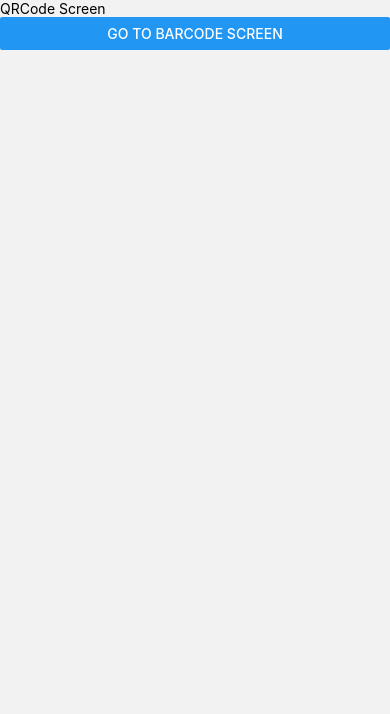
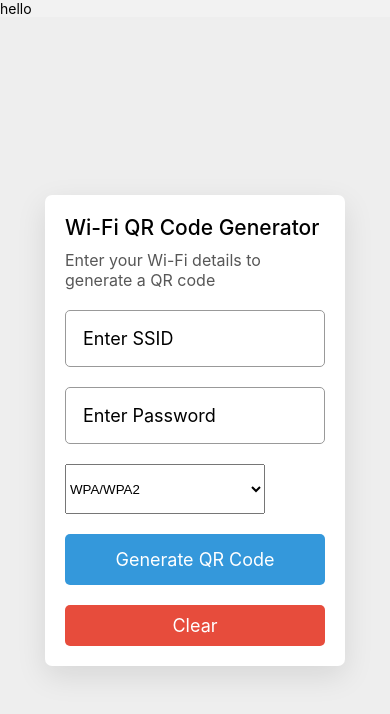
Before and after one commit to MuhammadRomanKhan717/QRcodeScanner, a React Native app: screen /GenerateQRCodesScreen in a window 390 px wide. Shown: the top 714 px of the page. Built offline with nearby package versions, Linux system fonts and the light colour scheme.

Commit message:
set the wifiQRcode generate

```diff
--- a/package.json
+++ b/package.json
@@ -14,6 +14,7 @@
   "dependencies": {
     "@gorhom/bottom-sheet": "^5",
     "@react-native-async-storage/async-storage": "^2.1.1",
+    "@react-native-picker/picker": "^2.11.0",
     "@react-navigation/native": "^7.0.14",
     "@react-navigation/native-stack": "^7.2.0",
     "@react-navigation/stack": "^7.1.1",
@@ -23,11 +24,14 @@
     "react-i18next": "^15.4.0",
     "react-native": "0.77.0",
     "react-native-config": "^1.5.5",
+    "react-native-fs": "^2.20.0",
     "react-native-gesture-handler": "^2.23.1",
     "react-native-localize": "^3.4.1",
+    "react-native-qrcode-svg": "^6.3.14",
     "react-native-reanimated": "^3.16.7",
     "react-native-safe-area-context": "^5.2.0",
     "react-native-screens": "^4.6.0",
+    "react-native-svg": "^15.11.1",
     "react-native-vector-icons": "^10.2.0"
   },
   "devDependencies": {
--- /dev/null
+++ b/src/components/generateQRCodesComponent/QrCodeForWifiComp.tsx
@@ -0,0 +1,251 @@
+import React, {useState} from 'react';
+import {
+  View,
+  Text,
+  TextInput,
+  TouchableOpacity,
+  StyleSheet,
+  Alert,
+} from 'react-native';
+import QRCode from 'react-native-qrcode-svg';
+import RNFS from 'react-native-fs';
+import {PermissionsAndroid} from 'react-native';
+import {Picker} from '@react-native-picker/picker';
+import {moderateScale} from '../../utils/dimensions';
+
+const QrCodeForWifiComp = () => {
+  const [ssid, setSsid] = useState('');
+  const [password, setPassword] = useState('');
+  const [encryptionType, setEncryptionType] = useState('WPA');
+  const [isActive, setIsActive] = useState(false);
+  const [error, setError] = useState('');
+  const qrRef = React.createRef();
+
+  const generateQRCode = () => {
+    if (!ssid || !password) {
+      setError('Please enter both SSID and password!');
+      return;
+    }
+
+    setError('');
+    setIsActive(true);
+  };
+
+  const handleInputChange = (field: string, value: string) => {
+    if (field === 'ssid') setSsid(value);
+    if (field === 'password') setPassword(value);
+  };
+
+  const clearInput = () => {
+    setSsid('');
+    setPassword('');
+    setEncryptionType('WPA');
+    setIsActive(false);
+    setError('');
+  };
+
+  const getWiFiQRValue = () => {
+    return `WIFI:T:${encryptionType};S:${ssid};P:${password};;`;
+  };
+
+  // Request write permission for Android
+  const requestWritePermission = async () => {
+    try {
+      const granted = await PermissionsAndroid.request(
+        PermissionsAndroid.PERMISSIONS.WRITE_EXTERNAL_STORAGE,
+        {
+          title: 'Storage Permission',
+          message: 'App needs access to your storage to save the QR code.',
+          buttonNeutral: 'Ask Me Later',
+          buttonNegative: 'Cancel',
+          buttonPositive: 'OK',
+        },
+      );
+      if (granted === PermissionsAndroid.RESULTS.GRANTED) {
+        console.log('Storage permission granted');
+        return true;
+      } else {
+        console.log('Storage permission denied');
+        return false;
+      }
+    } catch (err) {
+      console.warn(err);
+      return false;
+    }
+  };
+
+  const downloadQRCode = async () => {
+    if (qrRef.current) {
+      const hasPermission = await requestWritePermission();
+      if (!hasPermission) {
+        Alert.alert(
+          'Permission Denied',
+          'Storage permission is required to save the QR code.',
+        );
+        return;
+      }
+
+      try {
+        const qrDataUrl = await qrRef.current.toDataURL();
+        const path = RNFS.DownloadDirectoryPath + '/wifi-qr-code.png';
+
+        // Decode base64 to a buffer and write it as an image file
+        const base64Data = qrDataUrl.split(',')[1]; // Get the base64 part of the data URL
+        await RNFS.writeFile(path, base64Data, 'base64');
+        Alert.alert('Success', 'QR Code saved to Downloads!');
+      } catch (error) {
+        console.error('Error saving QR code:', error);
+        Alert.alert('Error', 'Failed to save QR Code');
+      }
+    }
+  };
+  return (
+    <View style={styles.container}>
+      <View style={styles.wrapper}>
+        <Text style={styles.title}>Wi-Fi QR Code Generator</Text>
+        <Text style={styles.description}>
+          Enter your Wi-Fi details to generate a QR code
+        </Text>
+        <TextInput
+          style={styles.input}
+          placeholder="Enter SSID"
+          value={ssid}
+          onChangeText={text => handleInputChange('ssid', text)}
+        />
+        <TextInput
+          style={styles.input}
+          placeholder="Enter Password"
+          value={password}
+          secureTextEntry
+          onChangeText={text => handleInputChange('password', text)}
+        />
+
+        {/* Picker for selecting encryption type */}
+        <Picker
+          selectedValue={encryptionType}
+          style={styles.picker}
+          onValueChange={itemValue => setEncryptionType(itemValue)}>
+          <Picker.Item label="WPA/WPA2" value="WPA" />
+          <Picker.Item label="WEP" value="WEP" />
+          <Picker.Item label="None" value="NONE" />
+          <Picker.Item label="RAW" value="RAW" />
+        </Picker>
+
+        {error && <Text style={styles.errorText}>{error}</Text>}
+
+        <TouchableOpacity style={styles.button} onPress={generateQRCode}>
+          <Text style={styles.buttonText}>Generate QR Code</Text>
+        </TouchableOpacity>
+
+        {isActive && (
+          <View style={styles.qrCode}>
+            <QRCode
+              ref={qrRef}
+              value={getWiFiQRValue()}
+              size={200}
+              color="black"
+              backgroundColor="white"
+            />
+          </View>
+        )}
+
+        <TouchableOpacity style={styles.clearButton} onPress={clearInput}>
+          <Text style={styles.clearButtonText}>Clear</Text>
+        </TouchableOpacity>
+
+        {isActive && (
+          <TouchableOpacity
+            style={styles.downloadButton}
+            onPress={downloadQRCode}>
+            <Text style={styles.downloadButtonText}>Download QR Code</Text>
+          </TouchableOpacity>
+        )}
+      </View>
+    </View>
+  );
+};
+
+export default QrCodeForWifiComp;
+
+const styles = StyleSheet.create({
+  container: {
+    flex: 1,
+    justifyContent: 'center',
+    alignItems: 'center',
+    backgroundColor: '#eee',
+  },
+  wrapper: {
+    maxWidth: moderateScale(300),
+    backgroundColor: '#fff',
+    borderRadius: moderateScale(7),
+    padding: moderateScale(20),
+    shadowColor: 'rgba(0, 0, 0, 0.1)',
+    shadowOffset: {width: 0, height: moderateScale(10)},
+    shadowOpacity: 1,
+    shadowRadius: moderateScale(30),
+  },
+  title: {
+    fontSize: moderateScale(21),
+    fontWeight: '500',
+    marginBottom: moderateScale(10),
+  },
+  description: {
+    color: '#575757',
+    fontSize: moderateScale(16),
+    marginBottom: moderateScale(20),
+  },
+  input: {
+    fontSize: moderateScale(18),
+    padding: moderateScale(17),
+    borderWidth: 1,
+    borderColor: '#999',
+    borderRadius: moderateScale(5),
+    marginBottom: moderateScale(20),
+  },
+  picker: {
+    height: moderateScale(50),
+    width: moderateScale(200),
+    marginBottom: moderateScale(20),
+  },
+  button: {
+    backgroundColor: '#3498DB',
+    borderRadius: moderateScale(5),
+    padding: moderateScale(15),
+    alignItems: 'center',
+  },
+  buttonText: {
+    color: '#fff',
+    fontSize: moderateScale(18),
+  },
+  qrCode: {
+    marginTop: moderateScale(20),
+    alignItems: 'center',
+  },
+  errorText: {
+    color: 'red',
+    marginBottom: moderateScale(10),
+    textAlign: 'center',
+  },
+  clearButton: {
+    backgroundColor: '#e74c3c',
+    borderRadius: moderateScale(5),
+    padding: moderateScale(10),
+    marginTop: moderateScale(20),
+    alignItems: 'center',
+  },
+  clearButtonText: {
+    color: '#fff',
+    fontSize: moderateScale(18),
+  },
+  downloadButton: {
+    backgroundColor: '#2ecc71',
+    borderRadius: moderateScale(5),
+    padding: moderateScale(10),
+    marginTop: moderateScale(20),
+    alignItems: 'center',
+  },
+  downloadButtonText: {
+    color: '#fff',
+    fontSize: moderateScale(18),
+  },
+});
--- a/src/components/homeComponents/NavigationCard.tsx
+++ b/src/components/homeComponents/NavigationCard.tsx
@@ -1,8 +1,30 @@
 import React from 'react';
-import {StyleSheet, Text, TouchableOpacity, View} from 'react-native';
+import {
+  StyleSheet,
+  Text,
+  TouchableOpacity,
+  View,
+  GestureResponderEvent,
+} from 'react-native';
 import {useNavigation} from '@react-navigation/native';
+import Icon from 'react-native-vector-icons/FontAwesome';
+import {moderateScale, scaleWidth, scaleHeight} from '../../utils/dimensions';
 
-const NavigationCard = ({onPress, icon, iconSize, iconColor, text}) => {
+interface NavigationCardProps {
+  onPress: (event: GestureResponderEvent) => void;
+  icon?: React.ReactElement;
+  iconSize?: number;
+  iconColor?: string;
+  text: string;
+}
+
+const NavigationCard: React.FC<NavigationCardProps> = ({
+  onPress,
+  icon,
+  iconSize,
+  iconColor,
+  text,
+}) => {
   const navigation = useNavigation();
 
   return (
@@ -18,25 +40,25 @@ const NavigationCard = ({onPress, icon, iconSize, iconColor, text}) => {
 const styles = StyleSheet.create({
   card: {
     backgroundColor: '#fff',
-    borderRadius: 12,
-    paddingVertical: 15,
-    paddingHorizontal: 20,
+    borderRadius: moderateScale(12),
+    paddingVertical: moderateScale(15),
+    paddingHorizontal: moderateScale(20),
     justifyContent: 'center',
     alignItems: 'center',
     shadowColor: '#000',
     shadowOpacity: 0.2,
-    shadowRadius: 10,
-    shadowOffset: {width: 0, height: 4},
+    shadowRadius: moderateScale(10),
+    shadowOffset: {width: 0, height: moderateScale(4)},
     elevation: 6,
-    width: '42%',
-    minHeight: '25%',
-    margin: 10,
+    width: scaleWidth(130),
+    minHeight: scaleHeight(25),
+    margin: moderateScale(10),
   },
   iconContainer: {
-    marginBottom: 12,
+    marginBottom: moderateScale(12),
   },
   cardText: {
-    fontSize: 14,
+    fontSize: moderateScale(14),
     fontWeight: '600',
     color: '#4A4A4A',
     textAlign: 'center',
--- a/src/screens/GenerateQRCodesScreen.tsx
+++ b/src/screens/GenerateQRCodesScreen.tsx
@@ -1,14 +1,12 @@
+import {StyleSheet, Text, View} from 'react-native';
 import React from 'react';
-import {View, Text, Button} from 'react-native';
+import QrCodeForWifiComp from '../components/generateQRCodesComponent/QrCodeForWifiComp';
 
-const GenerateQRCodesScreen = ({navigation}: any) => {
+const GenerateQRCodesScreen = () => {
   return (
-    <View>
-      <Text>QRCode Screen</Text>
-      <Button
-        title="Go to BarCode Screen"
-        onPress={() => navigation.navigate('BarCodeScreen')}
-      />
+    <View style={{flex: 1}}>
+      <Text>hello</Text>
+      <QrCodeForWifiComp />
     </View>
   );
 };
--- a/src/screens/HomeScreen.tsx
+++ b/src/screens/HomeScreen.tsx
@@ -4,6 +4,7 @@ import {useNavigation} from '@react-navigation/native';
 import Icon from 'react-native-vector-icons/MaterialIcons';
 import BarIcon from 'react-native-vector-icons/FontAwesome';
 import NavigationCard from '../components/homeComponents/NavigationCard';
+import {moderateScale, scaleWidth} from '../utils/dimensions';
 
 const HomeScreen = () => {
   const navigation = useNavigation();
@@ -55,7 +56,7 @@ const HomeScreen = () => {
 
   return (
     <View style={styles.container}>
-      <Text style={styles.title}>HomeScreen</Text>
+      <Text style={styles.title}>well come</Text>
       <FlatList
         data={cardsData}
         numColumns={2}
@@ -75,15 +76,15 @@ const styles = StyleSheet.create({
     justifyContent: 'center',
     alignItems: 'center',
     backgroundColor: '#F5F5F5',
-    padding: 20,
   },
   title: {
-    fontSize: 30,
+    fontSize: moderateScale(30),
     fontWeight: 'bold',
-    marginBottom: 40,
+    marginBottom: moderateScale(30),
     color: '#333',
   },
   cardListContainer: {
-    width: '100%',
+    // width: scaleWidth(300),
+    // backgroundColor: 'red',
   },
 });
--- /dev/null
+++ b/src/utils/dimensions.ts
@@ -0,0 +1,31 @@
+import { Dimensions } from 'react-native';
+
+const { height: screenHeight, width: screenWidth } = Dimensions.get('window');
+
+// resolution changes as per design
+export const designWidth = 390;
+export const designHeight = 844;
+
+const scaleWidth = (val: number) => {
+  return (screenWidth * val) / designWidth;
+};
+
+const scaleHeight = (val: number) => {
+  return (screenHeight * val) / designHeight;
+};
+
+const scale = Math.min(screenWidth / designWidth, screenHeight / designHeight);
+
+const moderateScale = (size: number, factor = 1) =>
+  size + (scaleWidth(size) - size) * factor;
+
+const scaledSize = (size: number) => Math.ceil(size * scale);
+
+export {
+  moderateScale,
+  scaledSize,
+  scaleHeight,
+  scaleWidth,
+  screenHeight,
+  screenWidth,
+};
```
Also changed, not shown: 3 other files (tests, documents, lock files or other folders).
